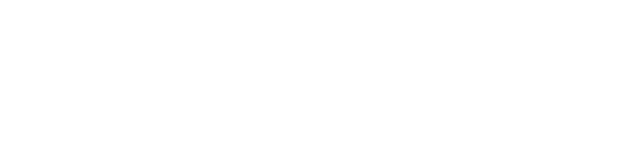
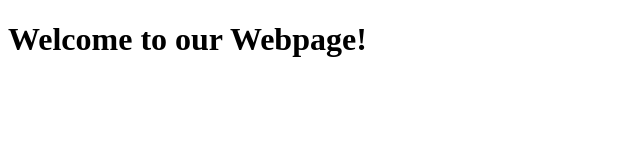
Before and after one commit to KevinMongeyStudent/KmongeyRfeeney, a plain HTML site: page index.html in a window 1280 px wide. Shown: the whole page, without its empty margins (0-640 px from the left). Drawn offline with Linux system fonts and the light colour scheme.

Commit message:
added heading

```diff
--- a/index.html
+++ b/index.html
@@ -4,5 +4,8 @@
         <title>KevinRyan</title>
         <link rel="stylesheet" href="style.css">
         <script src="main.js"></script>
+        <body>
+            <h1>Welcome to our Webpage!</h1>
+        </body>
     </head>
 </html>
```
